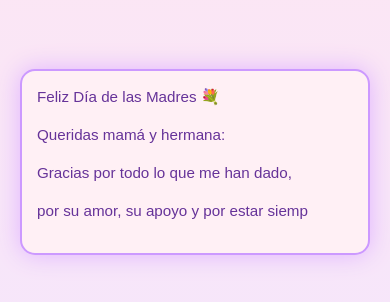
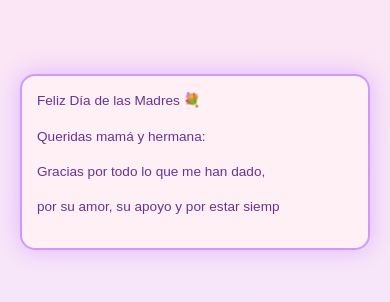
Before and after one commit to Juandavipas/mothereday, a plain HTML site: page index.html in a window 390 px wide. Shown: the part 280-582 px from the top of the page. Drawn offline with Linux system fonts and the light colour scheme.

Commit message:
Update index.html

```diff
--- a/index.html
+++ b/index.html
@@ -59,11 +59,13 @@
 
         @media (max-width: 600px) {
             .line {
-        font-size: 0.95rem;
+                font-size: 0.85rem; /* Reducimos aún más el tamaño de la fuente */
             }
 
             .terminal-box {
                 padding: 15px;
+                width: 95%; /* Ocupa un mayor porcentaje del ancho en pantallas pequeñas */
+                max-width: none; /* Eliminamos el ancho máximo para que se ajuste */
             }
         }
     </style>
```
Lines whose indentation alone changed are shown as unchanged.
